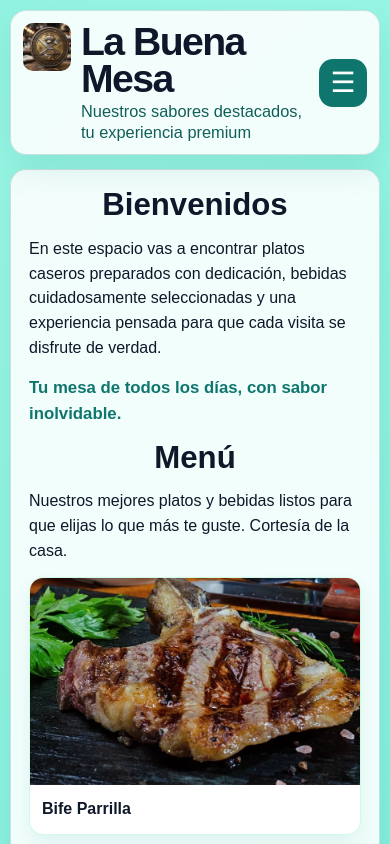
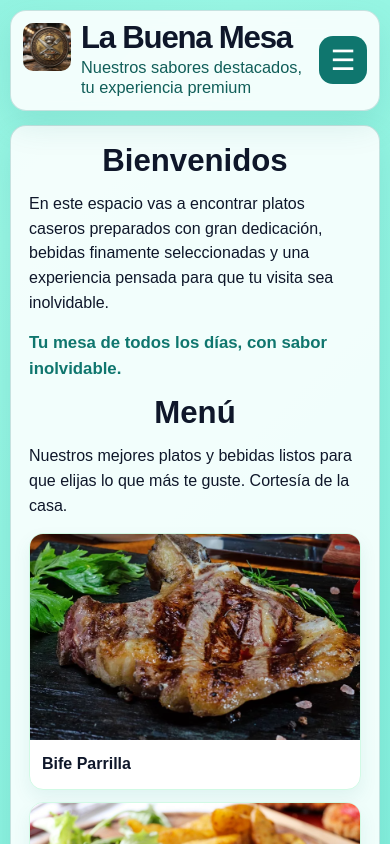
Before and after one commit to lu-developer476/La-Buena-Mesa, a React (Vite) app: page / in a window 390 px wide. Shown: the top 844 px of the page. Built offline with nearby package versions, Linux system fonts and the light colour scheme.

Commit message:
Adjust header and welcome text (#4)

```diff
--- a/src/App.tsx
+++ b/src/App.tsx
@@ -64,8 +64,8 @@ export default function App() {
           <section id="menu" className="panel section-menu">
             <h2>Bienvenidos</h2>
             <p>
-              En este espacio vas a encontrar platos caseros preparados con dedicación, bebidas
-              cuidadosamente seleccionadas y una experiencia pensada para que cada visita se disfrute de verdad.
+              En este espacio vas a encontrar platos caseros preparados con gran dedicación, bebidas
+              finamente seleccionadas y una experiencia pensada para que tu visita sea inolvidable.
             </p>
             <p className="hero-slogan">Tu mesa de todos los días, con sabor inolvidable.</p>
 
--- a/src/styles/responsive.css
+++ b/src/styles/responsive.css
@@ -86,7 +86,7 @@ body {
 h1, h2, h3, p { margin: 0; }
 
 h1 {
-  font-size: clamp(2rem, 6vw, 4.7rem);
+  font-size: clamp(1.9rem, 5vw, 4.2rem);
   line-height: 0.95;
   letter-spacing: -0.05em;
 }
@@ -311,7 +311,7 @@ footer {
   .brand-row { gap: 10px; }
   .brand-row img { width: 54px; height: 54px; }
 
-  h1 { font-size: clamp(1.85rem, 9vw, 3rem); letter-spacing: -0.04em; }
+  h1 { font-size: clamp(1.7rem, 7.5vw, 2.4rem); letter-spacing: -0.04em; }
   .tagline { font-size: clamp(0.95rem, 4.2vw, 1.2rem); }
 
   .panel { scroll-margin-top: 108px; line-height: 1.55; }
@@ -330,7 +330,7 @@ footer {
   .hamburger-btn { width: 48px; height: 48px; border-radius: 14px; }
   .site-nav { position: fixed; top: 76px; right: 10px; left: 10px; width: auto; }
 
-  h1 { font-size: clamp(1.75rem, 11vw, 2.45rem); }
+  h1 { font-size: clamp(1.6rem, 8vw, 2rem); }
   h2 { font-size: clamp(1.55rem, 8vw, 2.1rem); }
   p { font-size: 1rem; }
 
```
